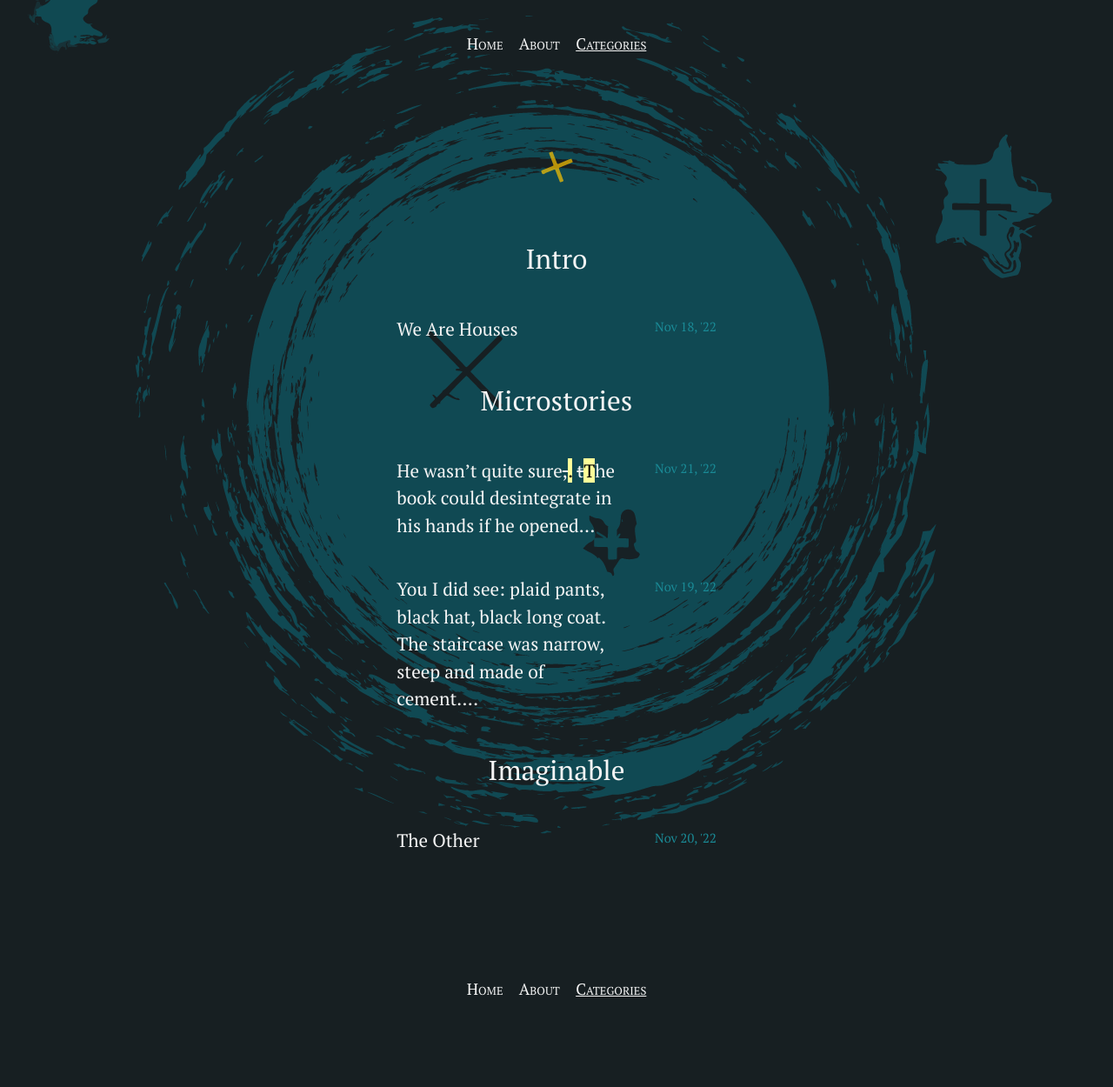
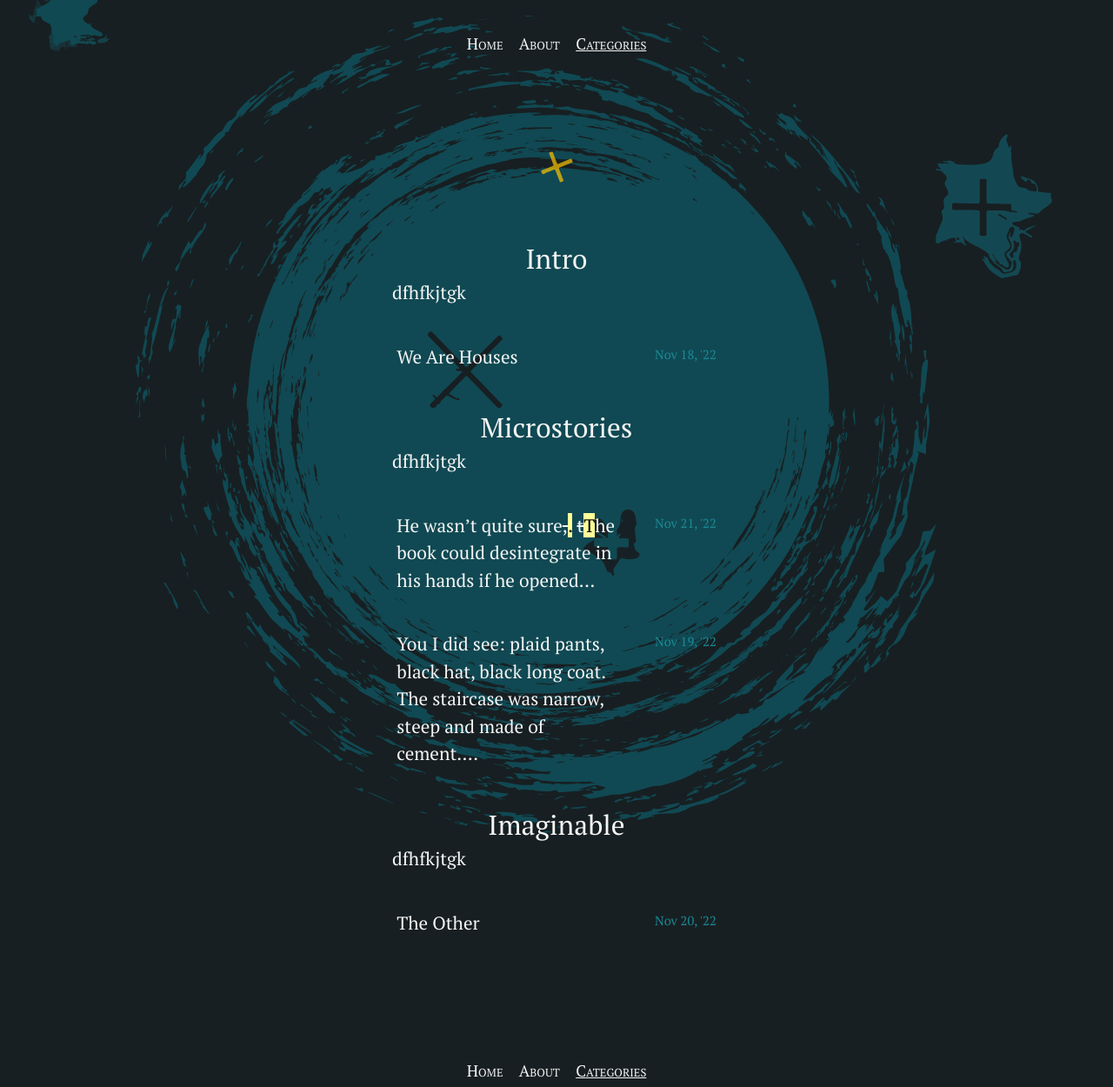
Before and after one commit to silvialohrmann/editorial, a Jekyll site: the page built from categories.html, in a window 1280 px wide. Shown: the whole page at 87% size. Built offline with Jekyll 4.4.1, drawn with Linux system fonts in a browser that asks for light colours; before the commit the page ends 1156 px from its top, so only the background shows below that.

Commit message:
Update categories.html

```diff
--- a/categories.html
+++ b/categories.html
@@ -11,7 +11,7 @@
     {% capture category_name %}{{ category | first }}{% endcapture %}
     <div id="{{ category_name }}"></div>
     <h3 class="category-head">{{ category_name | slugize }}</h3>
-    <p class="category-desc">{{ page.catdesc }}</p>
+    <p class="category-desc">dfhfkjtgk</p>
    <ul class="post-list">
     {% for post in site.categories[category_name] %}
     {% include post-list-item.html %}
```
